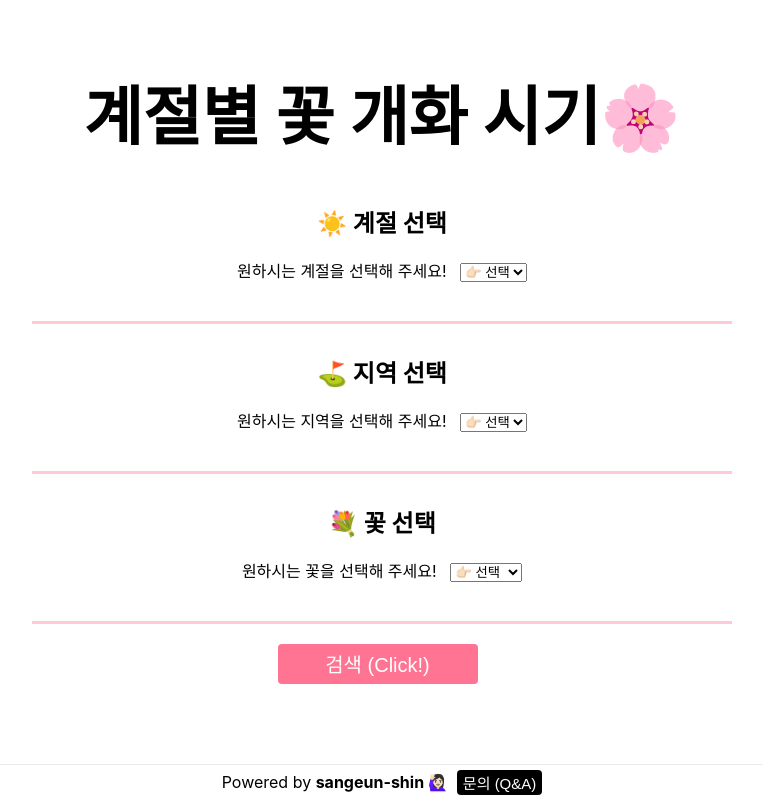
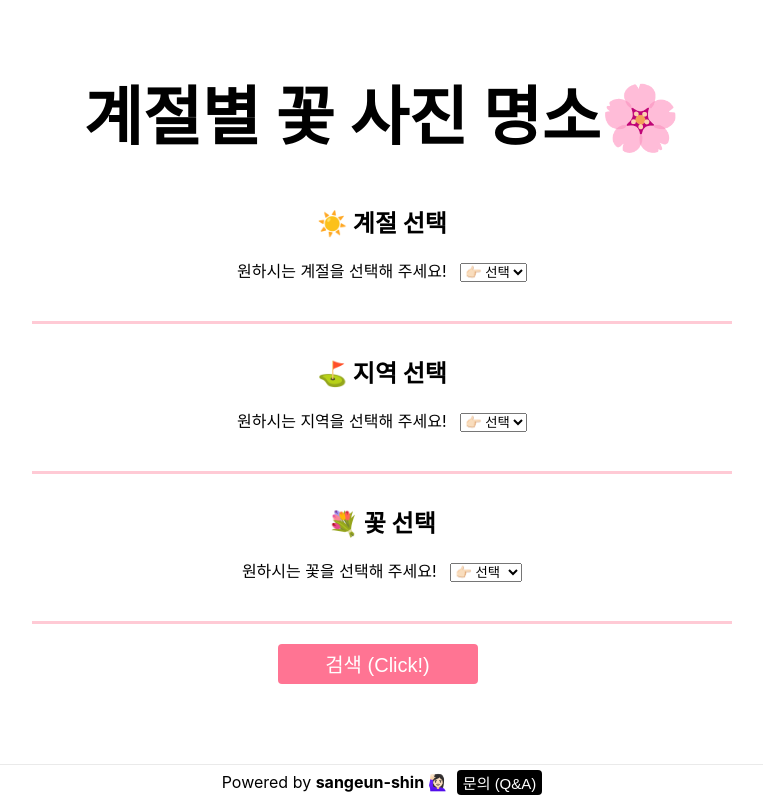
Before and after one commit to shinsangeun/seasonal-flowers, a Next.js app: page / in a window 1280 px wide. Shown: the whole page, without its empty margins (258-1021 px from the left). Built offline with nearby package versions, Linux system fonts and the light colour scheme.

Commit message:
title 수정

```diff
--- a/pages/index.js
+++ b/pages/index.js
@@ -52,13 +52,13 @@ const Home = () => {
     return (
         <>
             <Head>
-                <title>계절별 꽃 개화 시기🌸</title>
+                <title>계절별 꽃 사진 명소 추천🌸</title>
                 <meta name="google-site-verification" content="o9hhyRd9yDOQIgRL7tNiy02tkoxWEMO-C0Q5q0CnYoM" />
             </Head>
 
             <div className={styles.container}>
                 <main className={styles.main}>
-                    <h1 className={styles.title}>계절별 꽃 개화 시기🌸</h1>
+                    <h1 className={styles.title}>계절별 꽃 사진 명소🌸</h1>
                     <br/>
 
                     <Box>
```
